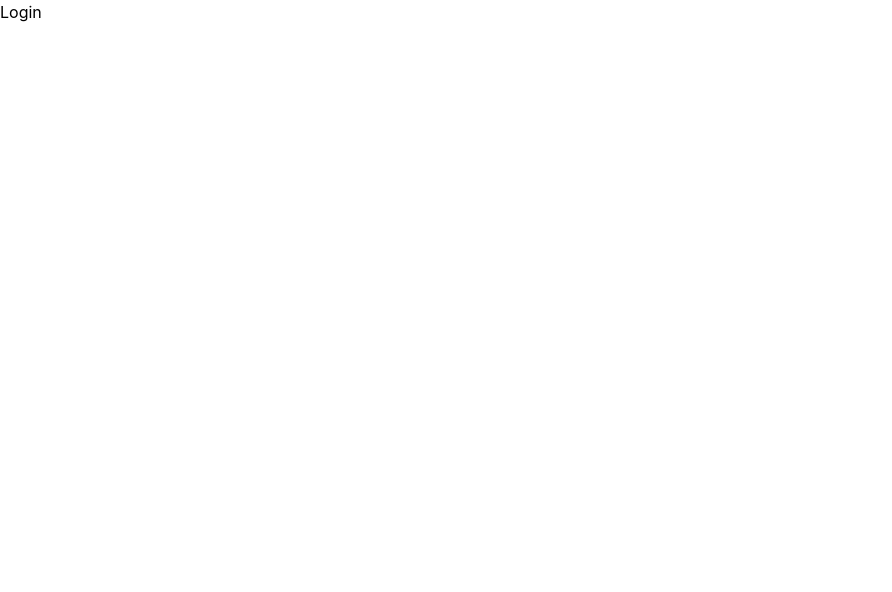
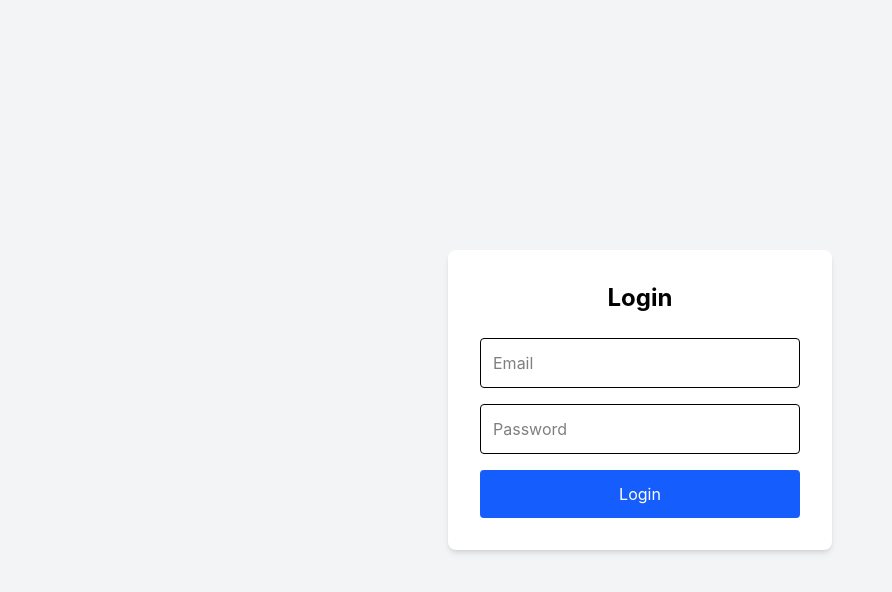
Before and after one commit to Komal0124-byt/HireTrack-ATS, a React app in the folder frontend/: page /login in a window 1280 px wide. Shown: the top 592 px of the page, without its empty margins (0-892 px from the left). Built offline with nearby package versions, Linux system fonts and the light colour scheme; the HTML template or start-up script is replaced by a standard one.

Commit message:
Connect frontend authentication with protected routes

```diff
--- a/frontend/src/components/layout/Navbar.jsx
+++ b/frontend/src/components/layout/Navbar.jsx
@@ -1,6 +1,12 @@
 import { FaBell, FaUserCircle } from "react-icons/fa";
+import { useNavigate } from "react-router-dom";
+function Navbar() {
+  const navigate = useNavigate();
 
-function Navbar() {
+const handleLogout = () => {
+  localStorage.removeItem("token");
+  navigate("/login");
+};
   return (
     <header className="bg-white shadow-md px-6 py-4 flex items-center justify-between">
       {/* Left */}
@@ -24,6 +30,12 @@ function Navbar() {
             <p className="text-sm text-gray-500">
               Recruiter
             </p>
+            <button
+                onClick={handleLogout}
+                className="bg-red-500 text-white px-4 py-2 rounded-lg hover:bg-red-600"
+            >
+                     Logout
+             </button>
           </div>
         </div>
       </div>
--- a/frontend/src/pages/auth/Login.jsx
+++ b/frontend/src/pages/auth/Login.jsx
@@ -1,5 +1,65 @@
+import { useState } from "react";
+import API from "../../services/api";
+import { useNavigate } from "react-router-dom";
 function Login() {
-  return <h1>Login</h1>;
+  const [email, setEmail] = useState("");
+  const [password, setPassword] = useState("");
+  const navigate = useNavigate();
+
+  const handleLogin = async (e) => {
+    e.preventDefault();
+
+    try {
+      const res = await API.post("/auth/login", {
+        email,
+        password,
+      });
+
+      localStorage.setItem("token", res.data.token);
+
+      navigate("/");
+
+      console.log(res.data);
+    } catch (err) {
+      alert(err.response?.data?.message || "Login Failed");
+    }
+  };
+
+  return (
+    <div className="flex items-center justify-center min-h-screen bg-gray-100">
+      <form
+        onSubmit={handleLogin}
+        className="bg-white p-8 rounded-lg shadow-md w-96"
+      >
+        <h1 className="text-2xl font-bold mb-6 text-center">
+          Login
+        </h1>
+
+        <input
+          type="email"
+          placeholder="Email"
+          className="w-full border p-3 rounded mb-4"
+          value={email}
+          onChange={(e) => setEmail(e.target.value)}
+        />
+
+        <input
+          type="password"
+          placeholder="Password"
+          className="w-full border p-3 rounded mb-4"
+          value={password}
+          onChange={(e) => setPassword(e.target.value)}
+        />
+
+        <button
+          type="submit"
+          className="w-full bg-blue-600 text-white p-3 rounded hover:bg-blue-700"
+        >
+          Login
+        </button>
+      </form>
+    </div>
+  );
 }
 
 export default Login;
--- a/frontend/src/routes/AppRoutes.jsx
+++ b/frontend/src/routes/AppRoutes.jsx
@@ -7,12 +7,12 @@ import Jobs from "../pages/jobs/Jobs";
 import Candidates from "../pages/candidates/Candidates";
 import Interviews from "../pages/interviews/Interviews";
 import Settings from "../pages/settings/Settings";
-
+import ProtectedRoute from "./ProtectedRoute";
 function AppRoutes() {
   return (
     <BrowserRouter>
       <Routes>
-        <Route path="/" element={<Dashboard />} />
+        <Route path="/" element={<ProtectedRoute><Dashboard /></ProtectedRoute>} />
         <Route path="/login" element={<Login />} />
         <Route path="/register" element={<Register />} />
         <Route path="/jobs" element={<Jobs />} />
--- /dev/null
+++ b/frontend/src/routes/ProtectedRoute.jsx
@@ -0,0 +1,13 @@
+import { Navigate } from "react-router-dom";
+
+function ProtectedRoute({ children }) {
+  const token = localStorage.getItem("token");
+
+  if (!token) {
+    return <Navigate to="/login" replace />;
+  }
+
+  return children;
+}
+
+export default ProtectedRoute;
```
